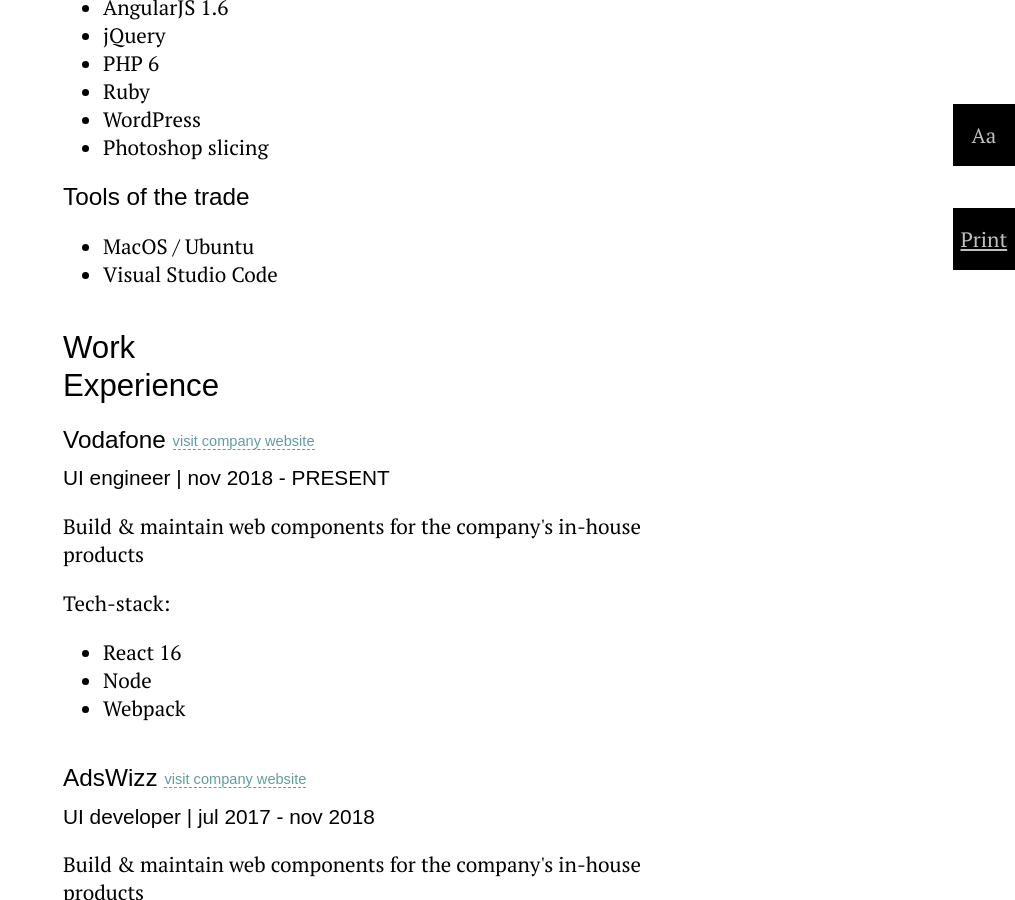
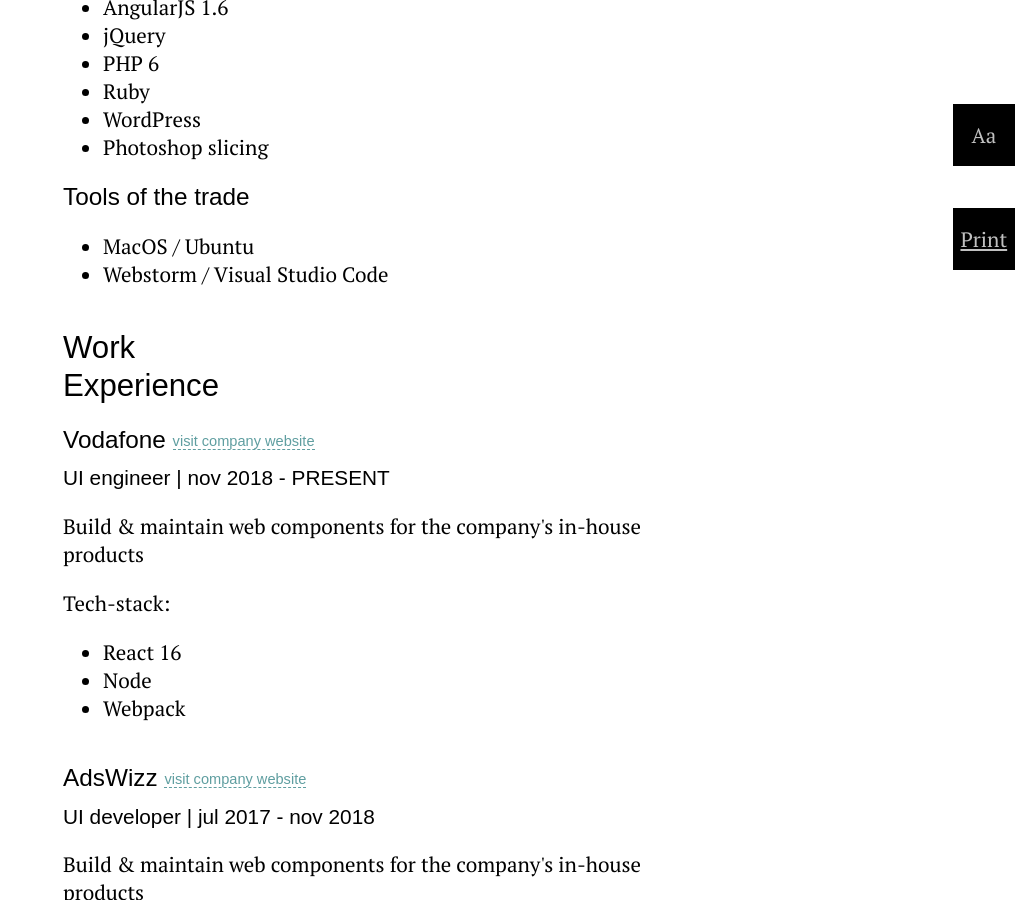
Before and after one commit to jscoox/jscoox.github.com, a Jekyll site: the page alex-okros.html, which Jekyll copies as it is, in a window 1280 px wide and 900 px high, scrolled down 974 px. Shown: the whole window, without its empty margins (265-1280 px from the left). Built offline with Jekyll 4.4.1, drawn with Linux system fonts in a browser that asks for light colours; some web fonts are replaced.

Commit message:
Update alex-okros.html

```diff
--- a/alex-okros.html
+++ b/alex-okros.html
@@ -84,7 +84,7 @@
       <h3>Tools of the trade</h3>
       <ul>
         <li>MacOS / Ubuntu</li>
-        <li>Visual Studio Code</li>
+        <li>Webstorm / Visual Studio Code</li>
       </ul>
     </section>
 
```
